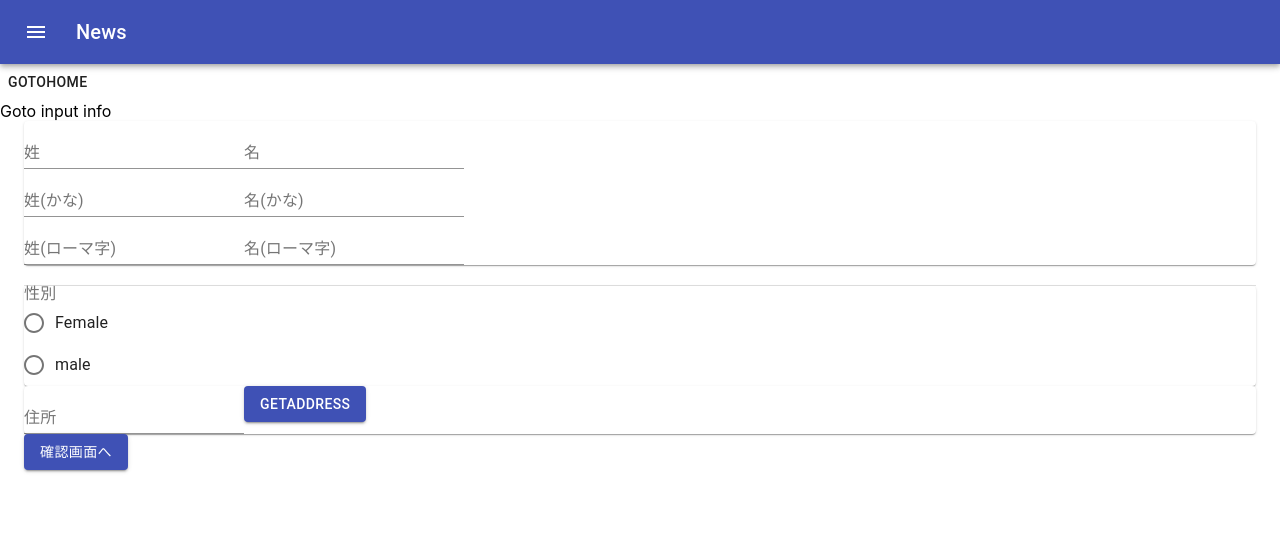
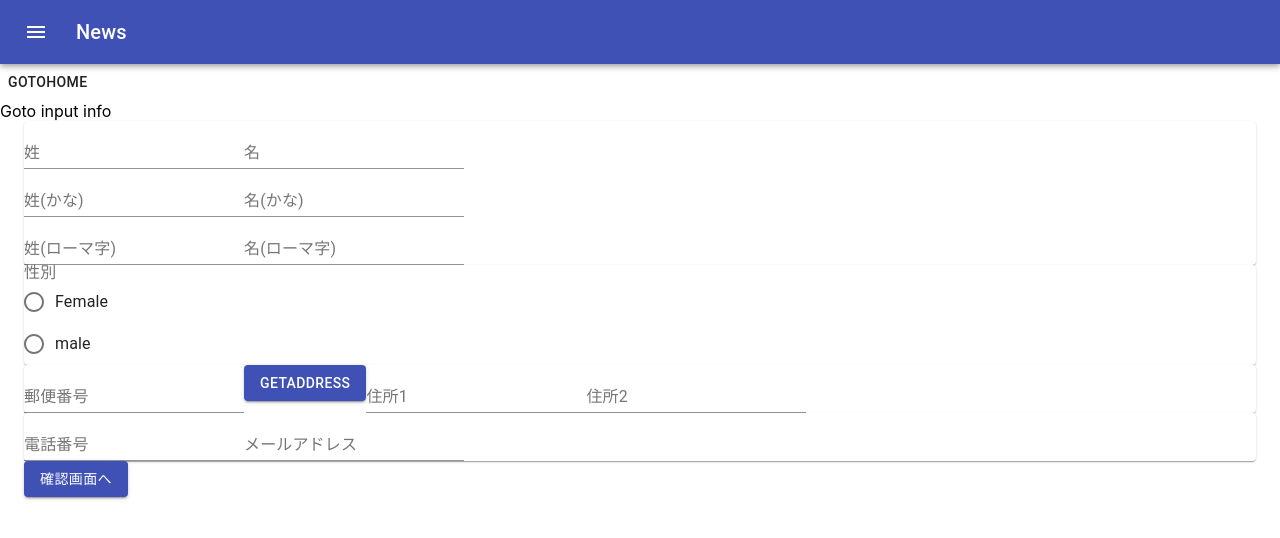
Before and after one commit to aion0721/ksw, a Next.js app: page /guest/inputTest in a window 1280 px wide. Shown: the top 538 px of the page. Built offline with nearby package versions, Linux system fonts and the light colour scheme.

Commit message:
Complete create item

```diff
--- a/package.json
+++ b/package.json
@@ -10,6 +10,7 @@
   "dependencies": {
     "@material-ui/core": "^4.11.2",
     "@material-ui/icons": "^4.11.2",
+    "axios": "^0.21.1",
     "next": "10.0.5",
     "react": "17.0.1",
     "react-dom": "17.0.1",
--- a/pages/guest/inputTest.js
+++ b/pages/guest/inputTest.js
@@ -3,6 +3,7 @@ import { useForm, Controller } from "react-hook-form";
 import {
   FormLabel,
   RadioGroup,
+  FormControl,
   FormControlLabel,
   Radio,
   Paper,
@@ -10,9 +11,17 @@ import {
   Button,
   TextField,
 } from "@material-ui/core";
+import axios from "axios";
 
 function Top() {
-  const { control, handleSubmit, register, watch, getValues } = useForm();
+  const {
+    control,
+    handleSubmit,
+    register,
+    watch,
+    getValues,
+    setValue,
+  } = useForm();
   const watchAllFields = watch();
   const onSubmit = (register) => console.log(register);
 
@@ -25,12 +34,35 @@ function Top() {
   function confirmValue() {}
 
   function getAddress() {
+    const zipNumTmp = getValues("zipNum");
     console.log(getValues("zipNum"));
+    axios
+      .get(
+        "https://madefor.github.io/postal-code-api/api/v1/" +
+          zipNumTmp.substr(0, 3) +
+          "/" +
+          zipNumTmp.substr(3, 4) +
+          ".json"
+      )
+      .then((results) => {
+        const data = results.data.data[0].ja;
+        console.log(data);
+        const concatAddress =
+          data.prefecture +
+          data.address1 +
+          data.address2 +
+          data.address3 +
+          data.address4;
+        setValue("address1", concatAddress, {
+          shouldValidate: true,
+          shouldDirty: true,
+        });
+      });
   }
 
   return (
     <div>
-      <div style={{ visibility: confirmFlag ? "hidden" : "" }}>
+      <div style={{ display: !confirmFlag ? "block" : "none" }}>
         <form onSubmit={handleSubmit(onSubmit)}>
           <Paper>
             <TextField
@@ -66,9 +98,9 @@ function Top() {
               name="firstNameEng"
             ></TextField>
           </Paper>
-          <br />
-          <Divider />
+
           <Paper>
+            <FormControl component="fieldset">
               <FormLabel component="legend">性別</FormLabel>
               <RadioGroup aria-label="gender" name="gender">
                 <FormControlLabel
@@ -82,11 +114,12 @@ function Top() {
                   label="male"
                 />
               </RadioGroup>
+            </FormControl>
           </Paper>
           <Paper>
             <TextField
               inputRef={register}
-              label="住所"
+              label="郵便番号"
               name="zipNum"
             ></TextField>
             <Button
@@ -96,6 +129,31 @@ function Top() {
             >
               GETADDRESS
             </Button>
+            <Controller
+              name="address1"
+              control={control}
+              defaultValue=""
+              render={({ onChange, value }) => (
+                <TextField label="住所1" onChange={onChange} value={value} />
+              )}
+            />
+            <TextField
+              inputRef={register}
+              label="住所2"
+              name="address2"
+            ></TextField>
+          </Paper>
+          <Paper>
+            <TextField
+              inputRef={register}
+              label="電話番号"
+              name="phoneNumber"
+            ></TextField>
+            <TextField
+              inputRef={register}
+              label="メールアドレス"
+              name="mailaddress"
+            ></TextField>
           </Paper>
           <Button
             variant="contained"
@@ -106,12 +164,13 @@ function Top() {
           </Button>
         </form>
       </div>
-      <div style={{ visibility: !confirmFlag ? "hidden" : "" }}>
+      <div style={{ display: confirmFlag ? "block" : "none" }}>
         <form>
           <h1>Confirm</h1>
           {watchAllFields.lastNameJap}
           {watchAllFields.firstNameJap}
           {watchAllFields.gender}
+          {watchAllFields.address1}
           <Button type="submit" variant="contained" color="primary">
             Submit!
           </Button>
```
Also changed, not shown: 2 other files (tests, documents, lock files or other folders). Lines whose indentation alone changed are shown as unchanged.
